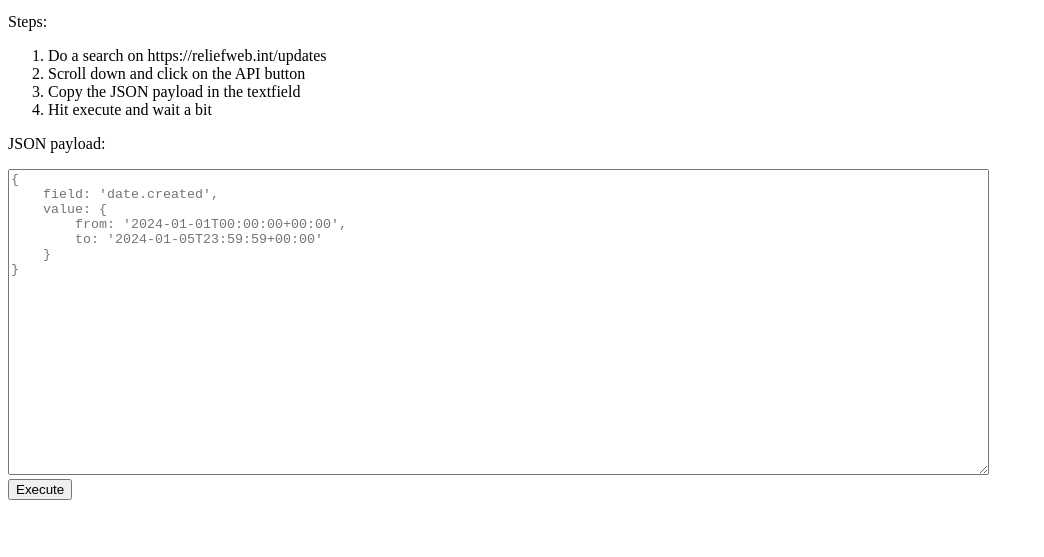
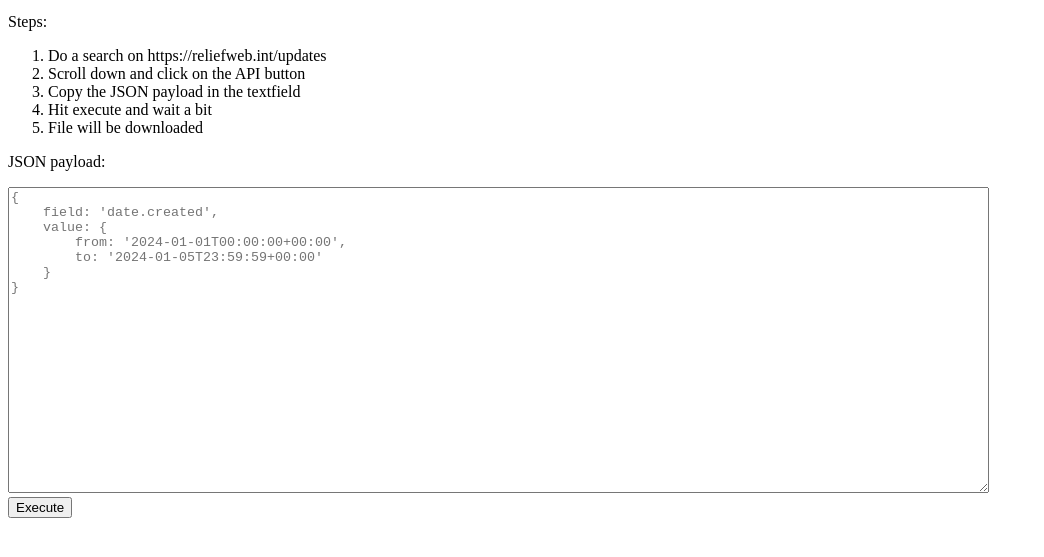
Before and after one commit to UN-OCHA/rw-api-to-csv, a website: page docs/index.html in a window 1280 px wide. Shown: the part 101-658 px from the top of the page, without its empty margins (0-1044 px from the left). Drawn offline with Linux system fonts and the light colour scheme.

```diff
--- a/docs/index.html
+++ b/docs/index.html
@@ -18,6 +18,7 @@
     <li>Scroll down and click on the API button</li>
     <li>Copy the JSON payload in the textfield</li>
     <li>Hit execute and wait a bit</li>
+    <li>File will be downloaded</li>
   </ol>
 <div>
   <p>JSON payload: </p>
```
